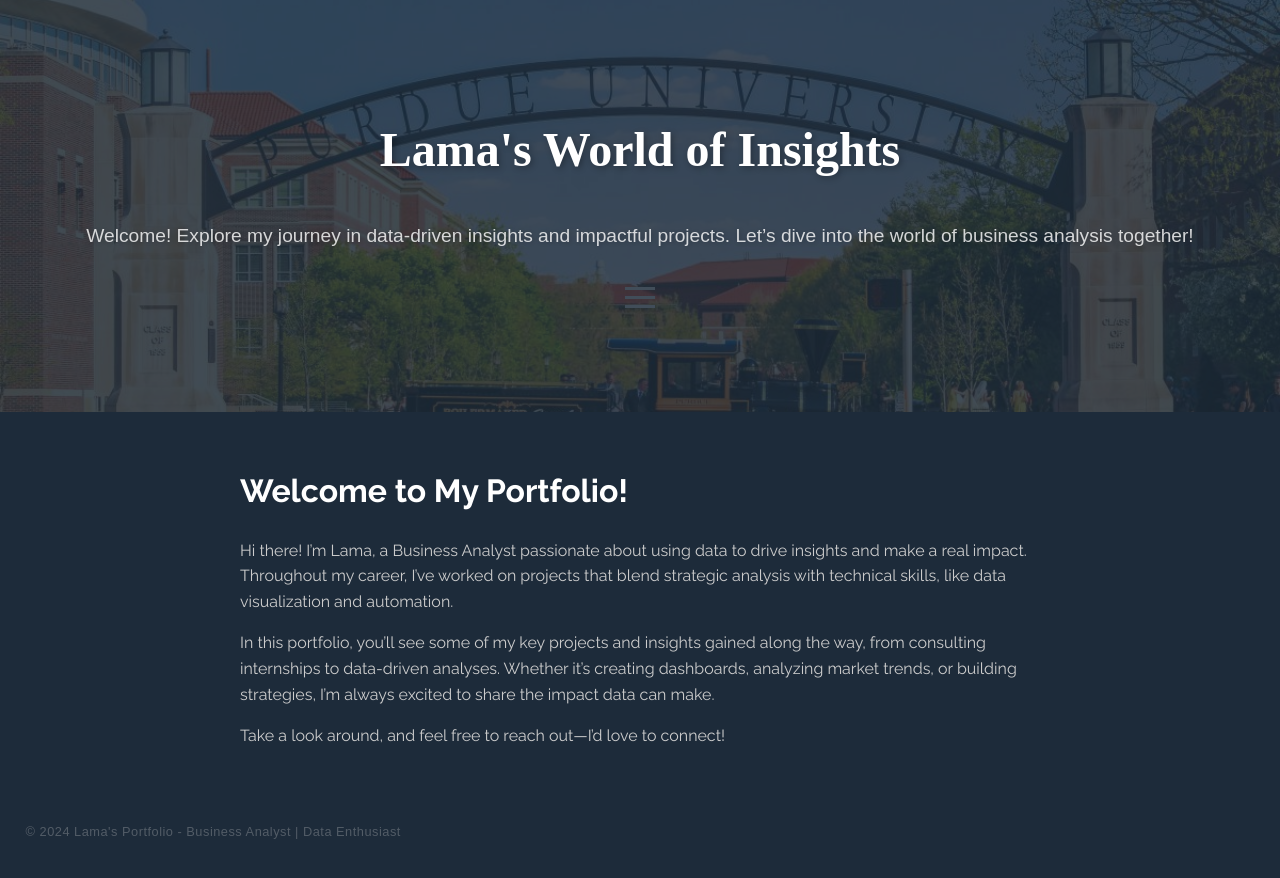
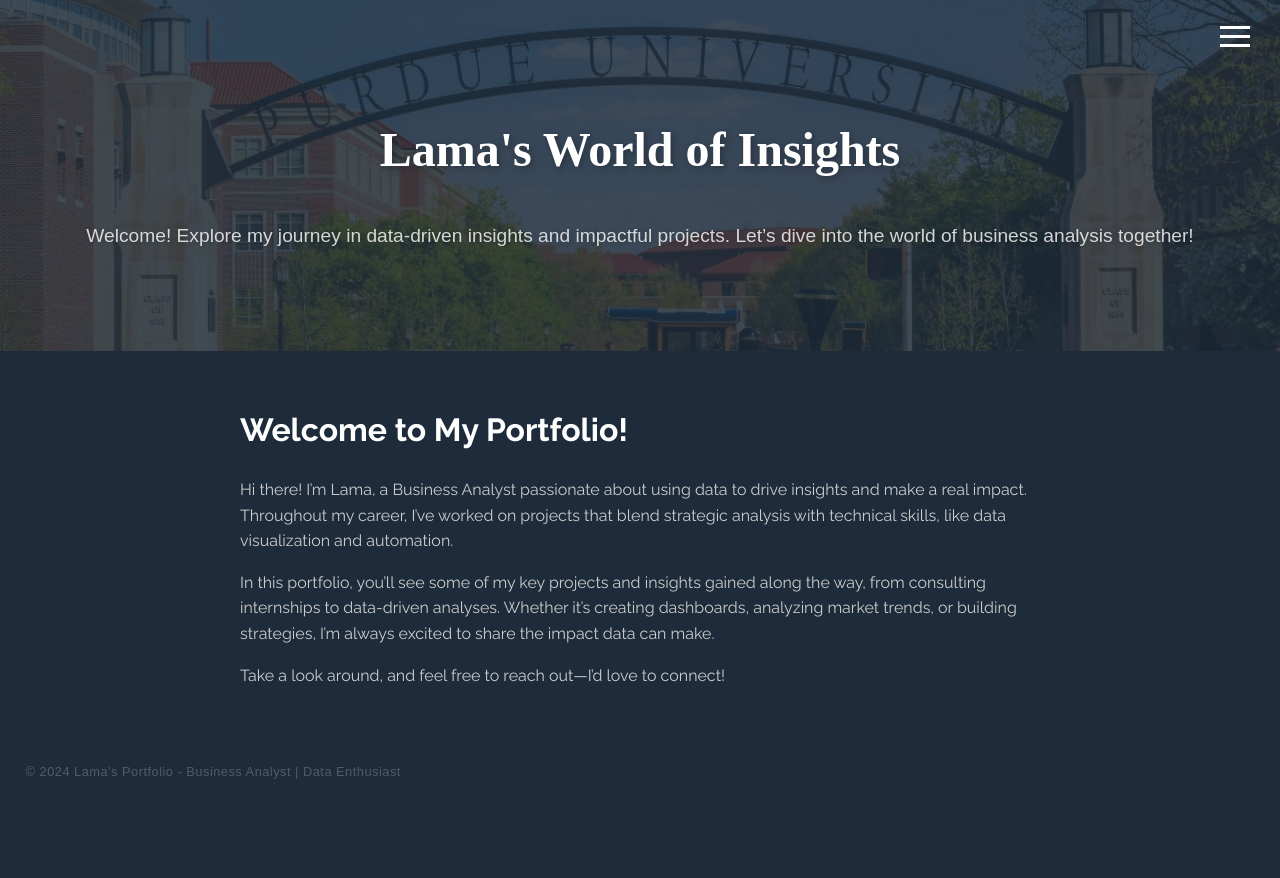
Before and after one commit to LamaJuraisi/Portfolio, a Jekyll site: the page built from index.md, in a window 1280 px wide. Shown: the top 878 px of the page. Built offline with Jekyll 4.4.1, drawn with Linux system fonts in a browser that asks for light colours.

Commit message:
Update default.html

```diff
--- a/_layouts/default.html
+++ b/_layouts/default.html
@@ -10,6 +10,53 @@
     <link rel="preconnect" href="https://fonts.googleapis.com">
     <link rel="preconnect" href="https://fonts.gstatic.com" crossorigin>
     <link href="https://fonts.googleapis.com/css2?family=Raleway:ital,wght@0,100..900&display=swap" rel="stylesheet">
+
+    <!-- Styles for Menu Button and Side Menu -->
+    <style>
+        /* Menu button styles */
+        #menu-button {
+            cursor: pointer;
+            padding: 10px;
+            position: absolute;
+            top: 10px;
+            right: 20px;
+            z-index: 10;
+        }
+        #menu-button span {
+            display: block;
+            width: 30px;
+            height: 3px;
+            margin: 6px 0;
+            background-color: white;
+        }
+
+        /* Side menu styling */
+        #side-menu {
+            position: fixed;
+            left: 0;
+            top: 0;
+            width: 200px;
+            height: 100%;
+            background-color: #1D2B3A;
+            padding: 1em;
+            z-index: 100;
+            transform: translateX(-100%);
+            transition: transform 0.3s ease;
+        }
+        #side-menu a {
+            display: block;
+            color: white;
+            padding: 10px;
+            text-decoration: none;
+            font-family: "Raleway", sans-serif;
+            font-weight: 400;
+        }
+
+        /* Show side menu when toggled */
+        #side-menu.show {
+            transform: translateX(0);
+        }
+    </style>
 </head>
 
 <body>
@@ -26,7 +73,7 @@
         </div>
 
         <!-- Side Navigation Menu -->
-        <nav id="side-menu" class="hidden">
+        <nav id="side-menu">
             <a href="{{ '/' | relative_url }}">Home</a>
             <a href="{{ '/projects' | relative_url }}">Projects</a>
             <a href="{{ '/contact' | relative_url }}">Contact</a>
```
Also changed, not shown: other parts of _layouts/default.html (+7 -5 lines).
